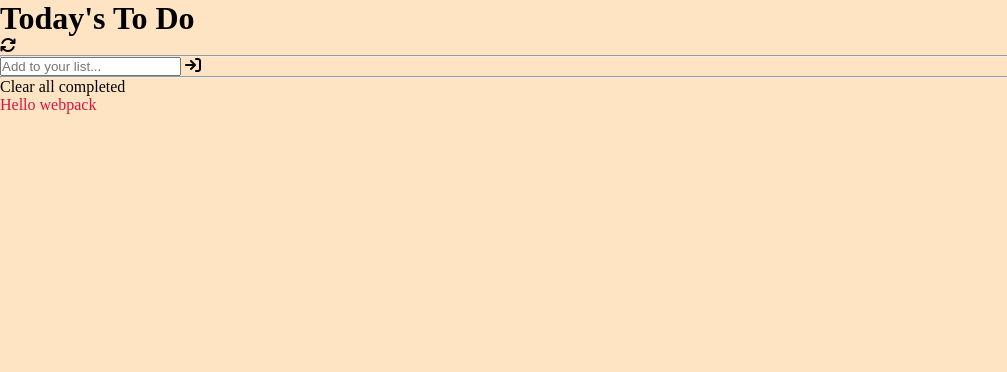
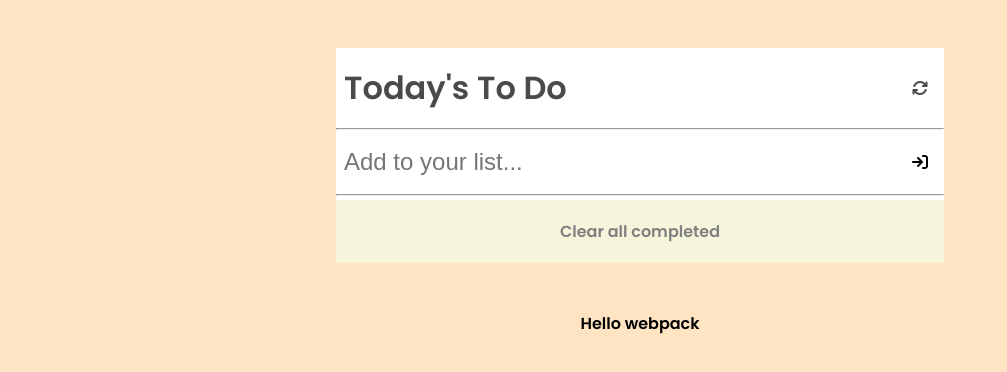
Before and after one commit to Bestbynature/TodoList-webpack-ES6, a website built with webpack: page src/index.html in a window 1280 px wide. Shown: the whole page, without its empty margins (0-1007 px from the left). Built offline with nearby package versions, Linux system fonts and the light colour scheme.

Commit message:
:zap: Update the style sheet

```diff
--- a/src/mystyles.css
+++ b/src/mystyles.css
@@ -1,13 +1,112 @@
 * {
-    padding: 0;
-    margin: 0;
-    box-sizing: border-box;
+  padding: 0;
+  margin: 0;
+  box-sizing: border-box;
 }
 
 body {
-    background-color: bisque;
+  background-color: bisque;
+  display: flex;
+  flex-direction: column;
+  align-items: center;
+  font-family: 'Poppins', sans-serif;
 }
 
-.hello {
-    color: crimson;
+.wrapper {
+  padding: 3rem 1rem 3rem 1rem;
+  width: 50%;
+  height: auto;
 }
+
+header {
+  display: flex;
+  align-items: center;
+  justify-content: space-between;
+  background-color: #fff;
+  padding: 1rem 1rem 1rem 0.5rem;
+  color: rgba(56, 53, 53, 0.9);
+}
+
+.todo {
+  width: 100%;
+  height: 3rem;
+  border: none;
+  font-size: 1.5rem;
+}
+
+.todo:focus {
+  border: none;
+  outline: none;
+}
+
+.form {
+  display: flex;
+  width: 100%;
+  justify-content: space-between;
+  align-items: center;
+  background-color: #fff;
+  padding: 0.5rem 1rem 0.5rem 0.5rem;
+  font-size: 1.5rem;
+}
+
+.all-activities {
+  width: 100%;
+  border: 2px solid white;
+  background-color: #fff;
+  display: flex;
+  flex-direction: column;
+}
+
+.list-item {
+  display: flex;
+  flex-direction: column;
+  align-items: center;
+  padding: 1rem 1rem 0 0.5rem;
+  color: rgba(56, 53, 53, 0.9);
+}
+
+.content {
+  display: flex;
+  width: 100%;
+}
+
+hr {
+  width: 100%;
+}
+
+.description {
+  flex-basis: 93%;
+}
+
+.check {
+  margin-right: 0.7rem;
+  flex-basis: 5%;
+}
+
+.fa-ellipsis-vertical {
+  cursor: move;
+}
+
+.clear {
+  background-color: beige;
+  padding: 1.2rem;
+  text-align: center;
+  color: gray;
+  transition: all 0.5s ease-in-out;
+}
+
+.clear:hover {
+  cursor: pointer;
+  box-shadow: 3px 3px 3px 3px;
+}
+
+.fa-beat {
+  cursor: pointer;
+  font-size: 1rem;
+}
+
+@media only screen and (min-width: 375px) and (max-width: 768px) {
+  .wrapper {
+    width: 100%;
+  }
+}
```
